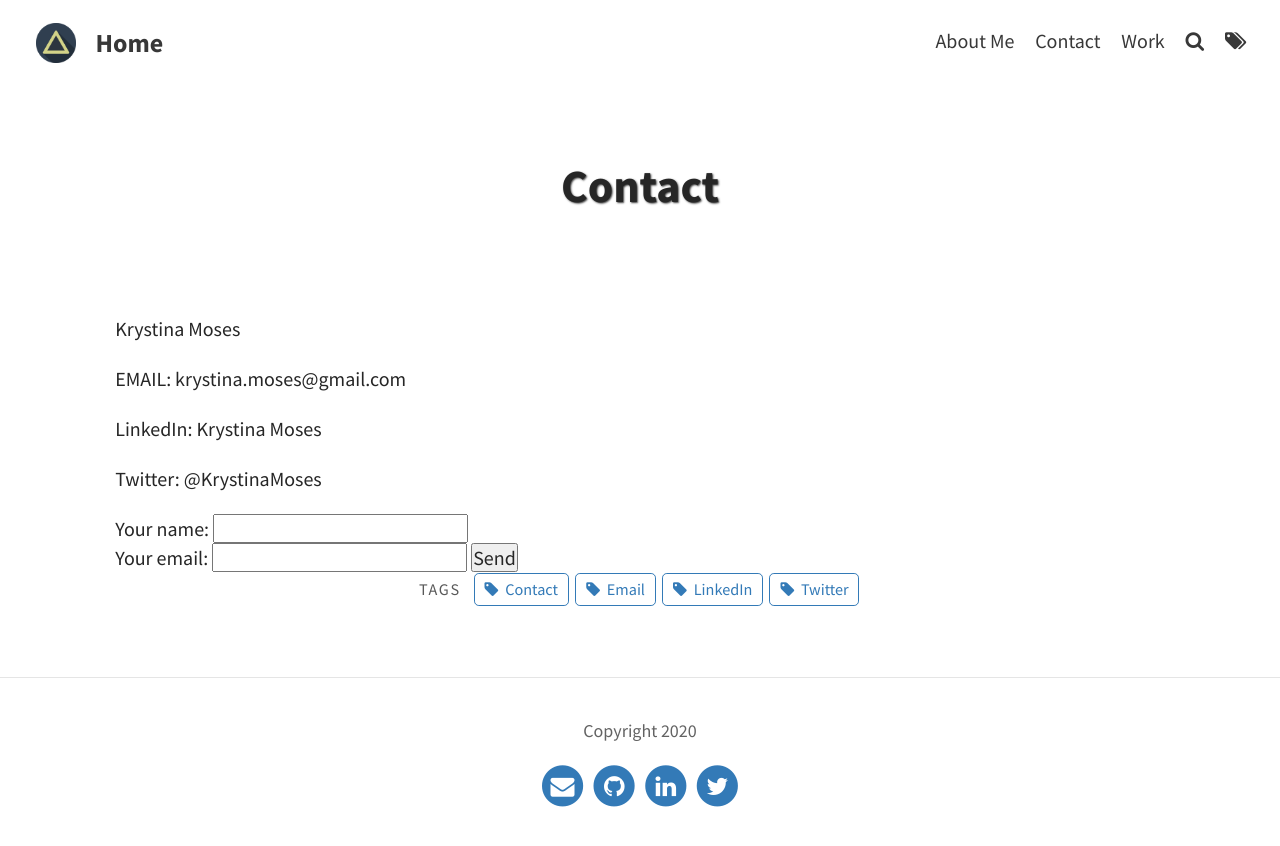
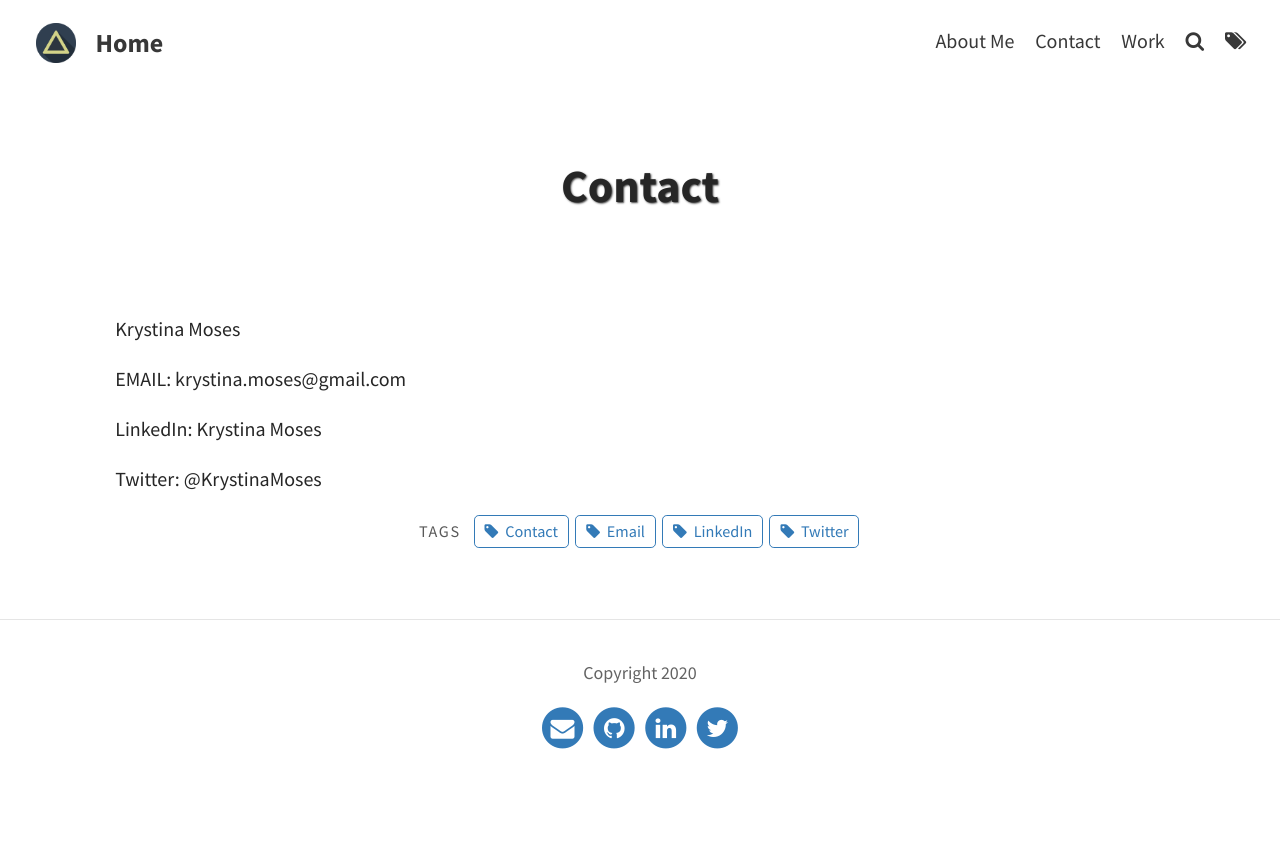
Before and after one commit to knmoses/knmoses.github.io, a Jekyll site: the page built from pages/contact.md, in a window 1280 px wide. Shown: the top 846 px of the page. Built offline with Jekyll 4.4.1, drawn with Linux system fonts in a browser that asks for light colours.

Commit message:
Update contact.md

```diff
--- a/pages/contact.md
+++ b/pages/contact.md
@@ -14,20 +14,3 @@ EMAIL: krystina.moses@gmail.com
 LinkedIn: Krystina Moses
 
 Twitter: @KrystinaMoses
-
-<form
-  action="https://formspree.io/f/xleobgqn"
-  method="POST"
-  enctype="multipart/form-data"
->
-  <label>
-    Your name:
-    <input type="text" name="name"><br />
-  </label>
-  <label>
-    Your email:
-    <input type="text" name="_replyto">
-  </label>
-
-  <button type="submit">Send</button>
-</form>
```
